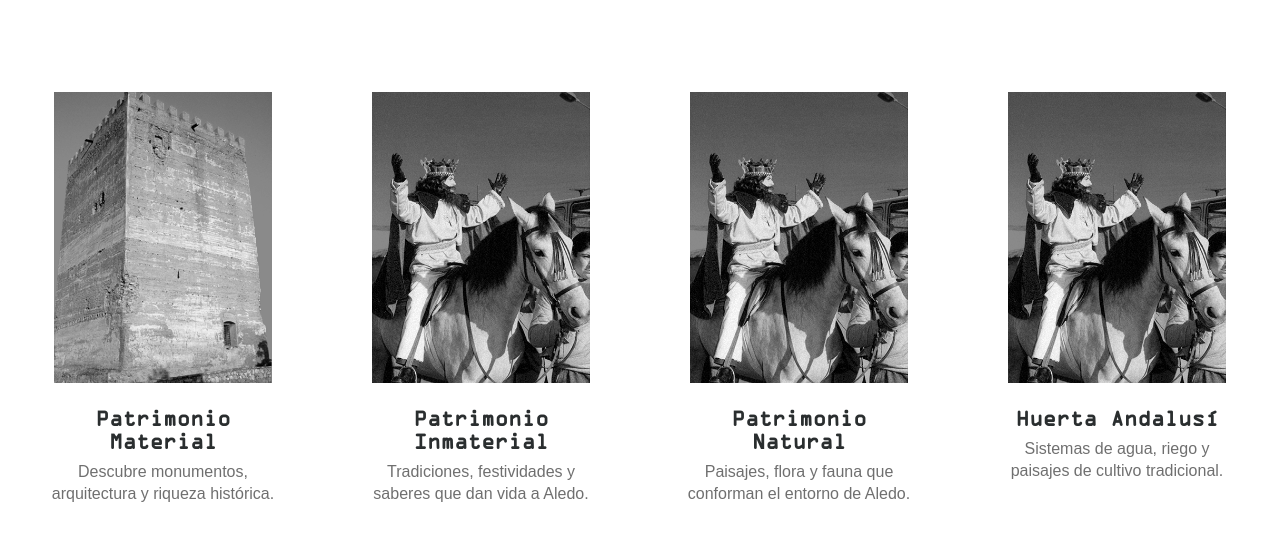
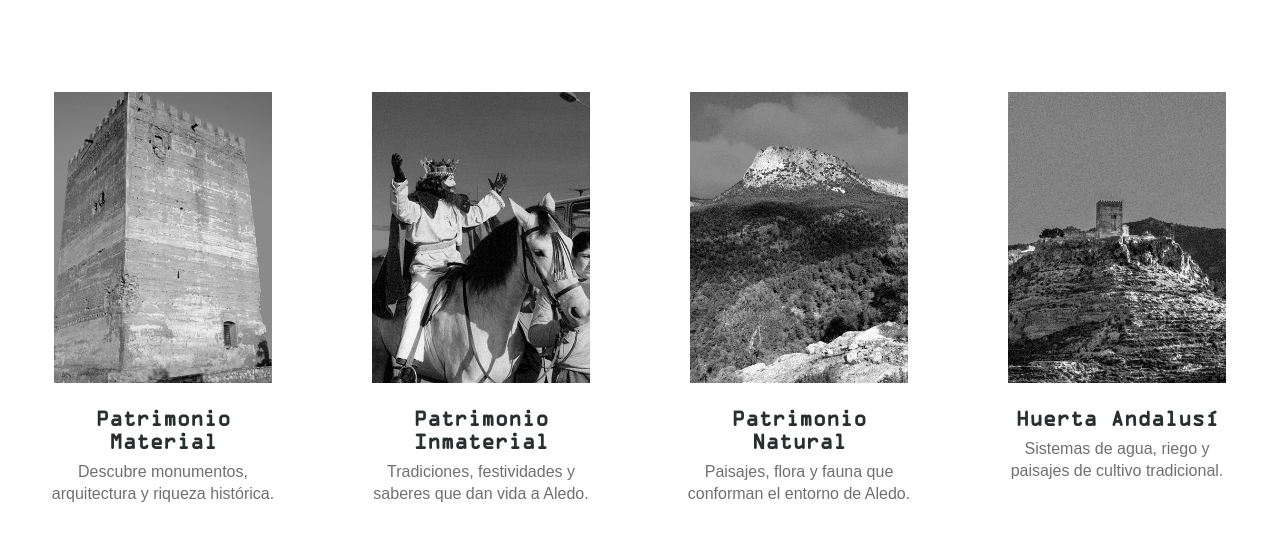
Before and after one commit to aledoflora/WebBancoMemoriaAledo, a plain HTML site: page index.html in a window 1280 px wide. Shown: the part 802-1342 px from the top of the page. Drawn offline with nearby package versions, Linux system fonts and the light colour scheme.

Commit message:
Add files via upload

```diff
--- a/index.html
+++ b/index.html
@@ -211,12 +211,12 @@
         <p>Tradiciones, festividades y saberes que dan vida a Aledo.</p>
       </div>
       <div class="option fade-up patrimonio-natural" data-link="pages/patrimonio-natural.html">
-        <div class="img-box"><img src="assets/images/sections/patrimonioinmaterial.png" alt="Patrimonio Natural"></div>
+        <div class="img-box"><img src="assets/images/sections/patrimonionatural.png" alt="Patrimonio Natural"></div>
         <h2>Patrimonio Natural</h2>
         <p>Paisajes, flora y fauna que conforman el entorno de Aledo.</p>
       </div>
       <div class="option fade-up huerta-andalusi" data-link="pages/huerta-andalusi.html">
-        <div class="img-box"><img src="assets/images/sections/patrimonioinmaterial.png" alt="Huerta Andalusí"></div>
+        <div class="img-box"><img src="assets/images/sections/huertaandalusi.png" alt="Huerta Andalusí"></div>
         <h2>Huerta Andalusí</h2>
         <p>Sistemas de agua, riego y paisajes de cultivo tradicional.</p>
       </div>
```
